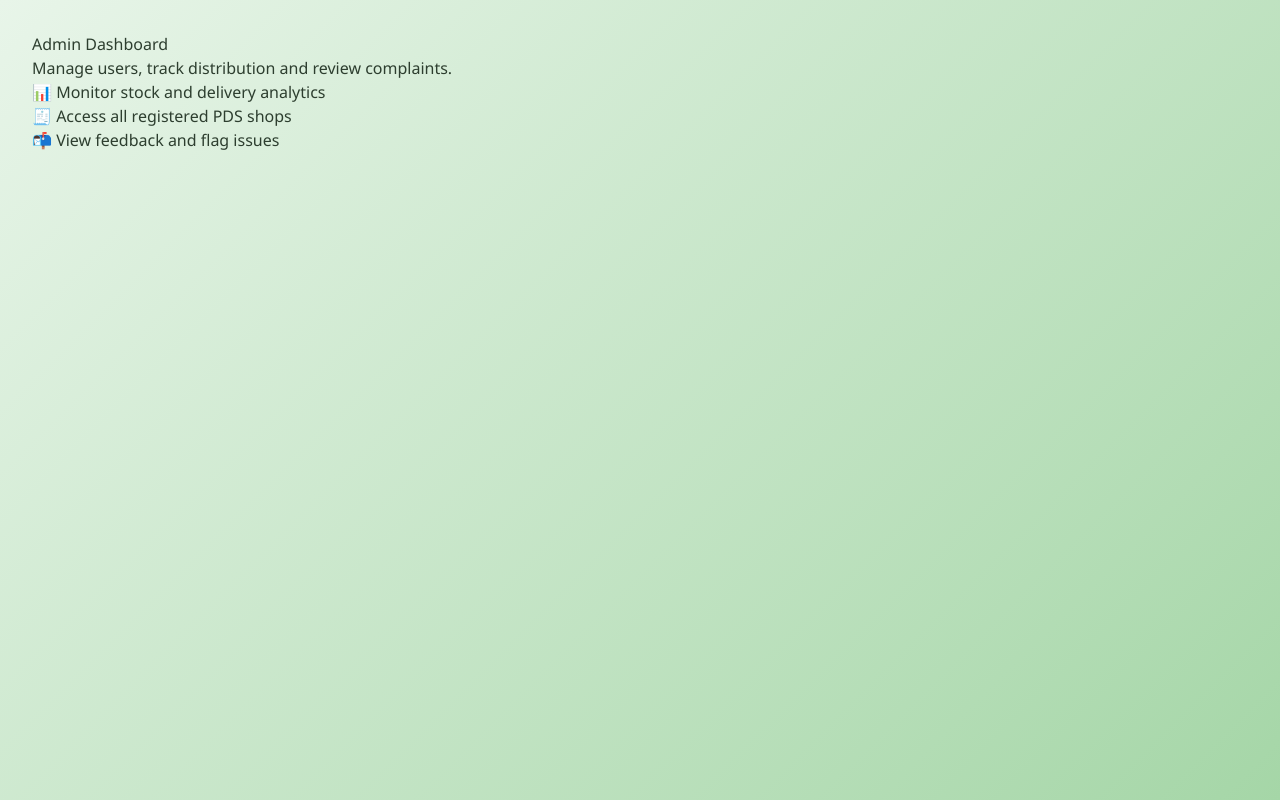
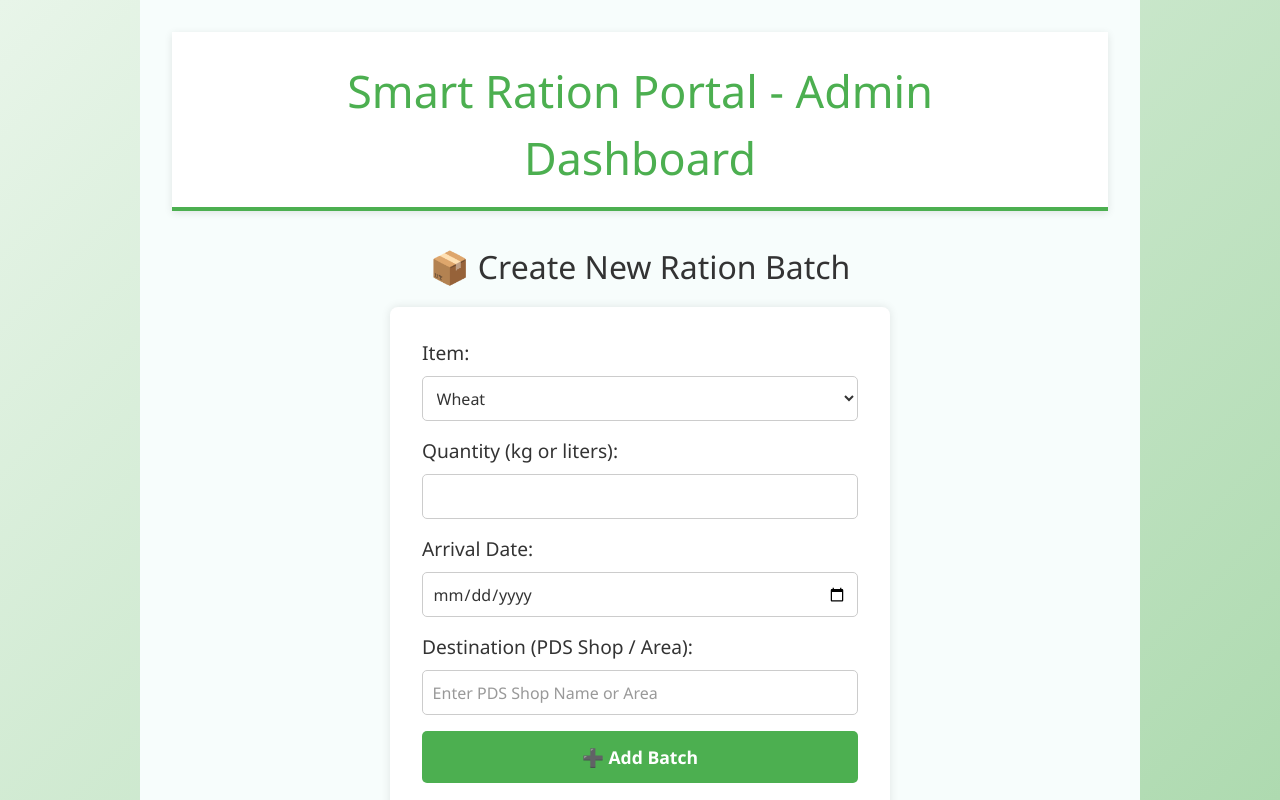
Before and after one commit to Jayasree273/smart-ration, a Next.js app: page /admin in a window 1280 px wide. Shown: the top 800 px of the page. Built offline with nearby package versions, Linux system fonts and the light colour scheme.

Commit message:
Update admin.js

```diff
--- a/pages/admin.js
+++ b/pages/admin.js
@@ -1,13 +1,204 @@
+import { useState } from 'react';
+
 export default function AdminPage() {
+  const [batches, setBatches] = useState([]);
+  const [item, setItem] = useState('Wheat');
+  const [quantity, setQuantity] = useState('');
+  const [date, setDate] = useState('');
+  const [destination, setDestination] = useState('');
+
+  const handleAddBatch = (e) => {
+    e.preventDefault();
+
+    const newBatch = {
+      item,
+      quantity,
+      date,
+      destination,
+      id: Date.now()
+    };
+
+    setBatches([...batches, newBatch]);
+
+    // Reset form
+    setQuantity('');
+    setDate('');
+    setDestination('');
+  };
+
   return (
-    <div style={{ padding: '2rem' }}>
-      <h1>Admin Dashboard</h1>
-      <p>Manage users, track distribution and review complaints.</p>
-      <ul>
-        <li>📊 Monitor stock and delivery analytics</li>
-        <li>🧾 Access all registered PDS shops</li>
-        <li>📬 View feedback and flag issues</li>
-      </ul>
+    <div style={{
+      padding: '2rem',
+      fontFamily: 'Segoe UI, sans-serif',
+      backgroundColor: '#f7fdfc',
+      minHeight: '100vh',
+      color: '#333',
+      maxWidth: '1000px',
+      margin: '0 auto'
+    }}>
+      <header style={{
+        marginBottom: '2rem',
+        borderBottom: '4px solid #4CAF50',
+        paddingBottom: '1rem',
+        textAlign: 'center'
+      }}>
+        <h1 style={{ color: '#4CAF50', fontSize: '2.8rem' }}>Smart Ration Portal - Admin Dashboard</h1>
+      </header>
+
+      <section style={{ marginBottom: '3rem', textAlign: 'center' }}>
+        <h2 style={{ fontSize: '2rem', marginBottom: '1rem' }}>📦 Create New Ration Batch</h2>
+        <form onSubmit={handleAddBatch} style={{
+          display: 'inline-block',
+          textAlign: 'left',
+          padding: '2rem',
+          backgroundColor: '#fff',
+          borderRadius: '8px',
+          boxShadow: '0 0 10px rgba(0,0,0,0.1)',
+          maxWidth: '500px',
+          width: '100%'
+        }}>
+          <label style={{ fontSize: '1.2rem', display: 'block', marginBottom: '1rem' }}>
+            Item:
+            <select value={item} onChange={(e) => setItem(e.target.value)} style={{
+              marginTop: '0.5rem',
+              padding: '0.6rem',
+              fontSize: '1rem',
+              borderRadius: '5px',
+              border: '1px solid #ccc',
+              width: '100%'
+            }}>
+              <option value="Wheat">Wheat</option>
+              <option value="Rice">Rice</option>
+              <option value="Sugar">Sugar</option>
+              <option value="Oil">Oil</option>
+              <option value="Dal">Dal (Pulses)</option>
+              <option value="Salt">Salt</option>
+              <option value="Kerosene">Kerosene</option>
+            </select>
+          </label>
+
+          <label style={{ fontSize: '1.2rem', display: 'block', marginBottom: '1rem' }}>
+            Quantity (kg or liters):
+            <input
+              type="number"
+              value={quantity}
+              onChange={(e) => setQuantity(e.target.value)}
+              required
+              style={{
+                marginTop: '0.5rem',
+                padding: '0.6rem',
+                fontSize: '1rem',
+                borderRadius: '5px',
+                border: '1px solid #ccc',
+                width: '100%'
+              }}
+            />
+          </label>
+
+          <label style={{ fontSize: '1.2rem', display: 'block', marginBottom: '1rem' }}>
+            Arrival Date:
+            <input
+              type="date"
+              value={date}
+              onChange={(e) => setDate(e.target.value)}
+              required
+              style={{
+                marginTop: '0.5rem',
+                padding: '0.6rem',
+                fontSize: '1rem',
+                borderRadius: '5px',
+                border: '1px solid #ccc',
+                width: '100%'
+              }}
+            />
+          </label>
+
+          <label style={{ fontSize: '1.2rem', display: 'block', marginBottom: '1rem' }}>
+            Destination (PDS Shop / Area):
+            <input
+              type="text"
+              value={destination}
+              onChange={(e) => setDestination(e.target.value)}
+              required
+              placeholder="Enter PDS Shop Name or Area"
+              style={{
+                marginTop: '0.5rem',
+                padding: '0.6rem',
+                fontSize: '1rem',
+                borderRadius: '5px',
+                border: '1px solid #ccc',
+                width: '100%'
+              }}
+            />
+          </label>
+
+          <button type="submit" style={{
+            backgroundColor: '#4CAF50',
+            color: 'white',
+            padding: '0.8rem 1.5rem',
+            border: 'none',
+            borderRadius: '5px',
+            cursor: 'pointer',
+            fontWeight: 'bold',
+            fontSize: '1.1rem',
+            transition: 'background-color 0.3s ease',
+            width: '100%'
+          }}>
+            ➕ Add Batch
+          </button>
+        </form>
+      </section>
+
+      <section>
+        <h2 style={{ fontSize: '2rem', marginBottom: '1rem', textAlign: 'center' }}>📋 Existing Batches</h2>
+        {batches.length === 0 ? (
+          <p style={{ fontSize: '1.2rem', textAlign: 'center' }}>No batches added yet.</p>
+        ) : (
+          <table style={{
+            width: '100%',
+            borderCollapse: 'collapse',
+            marginTop: '1rem',
+            fontSize: '1.1rem',
+            backgroundColor: '#fff',
+            borderRadius: '8px',
+            overflow: 'hidden',
+            boxShadow: '0 0 10px rgba(0,0,0,0.05)'
+          }}>
+            <thead style={{ backgroundColor: '#e0f7e9' }}>
+              <tr>
+                <th style={{ border: '2px solid #ccc', padding: '0.8rem' }}>Item</th>
+                <th style={{ border: '2px solid #ccc', padding: '0.8rem' }}>Quantity (kg/L)</th>
+                <th style={{ border: '2px solid #ccc', padding: '0.8rem' }}>Arrival Date</th>
+                <th style={{ border: '2px solid #ccc', padding: '0.8rem' }}>Destination</th>
+              </tr>
+            </thead>
+            <tbody>
+              {batches.map((batch) => (
+                <tr key={batch.id}>
+                  <td style={{ border: '1px solid #ccc', padding: '0.8rem', textAlign: 'center' }}>{batch.item}</td>
+                  <td style={{ border: '1px solid #ccc', padding: '0.8rem', textAlign: 'center' }}>{batch.quantity}</td>
+                  <td style={{ border: '1px solid #ccc', padding: '0.8rem', textAlign: 'center' }}>{batch.date}</td>
+                  <td style={{ border: '1px solid #ccc', padding: '0.8rem', textAlign: 'center' }}>{batch.destination}</td>
+                </tr>
+              ))}
+            </tbody>
+          </table>
+        )}
+      </section>
+
+      <footer style={{
+        marginTop: '3rem',
+        borderTop: '2px solid #ddd',
+        paddingTop: '1rem',
+        textAlign: 'center'
+      }}>
+        <a href="/" style={{
+          textDecoration: 'none',
+          color: '#4CAF50',
+          fontWeight: 'bold',
+          fontSize: '1.1rem'
+        }}>← Back to Home</a>
+      </footer>
     </div>
   );
 }
```
